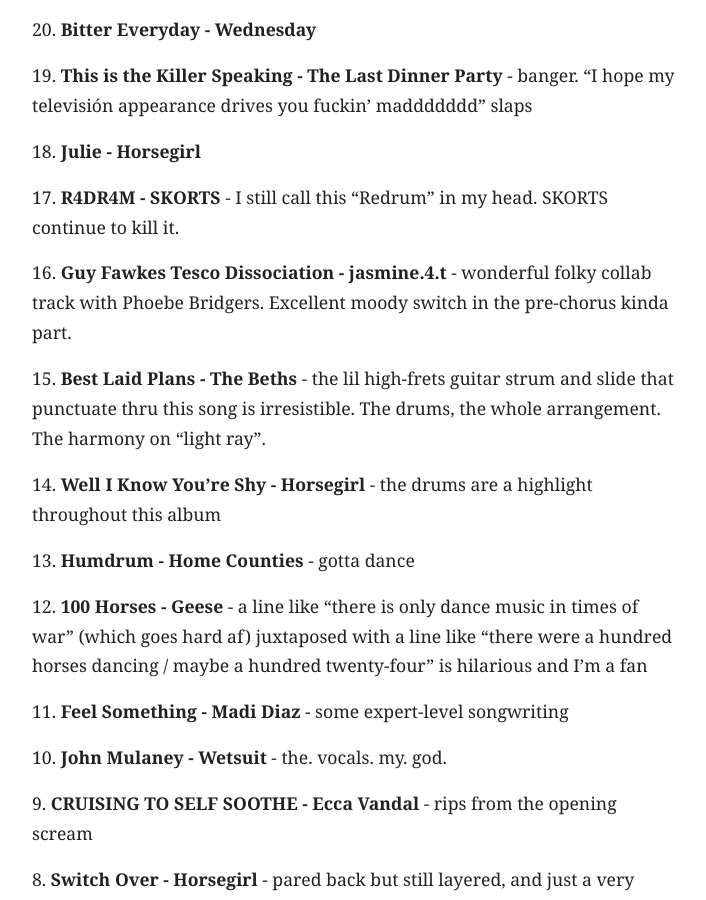
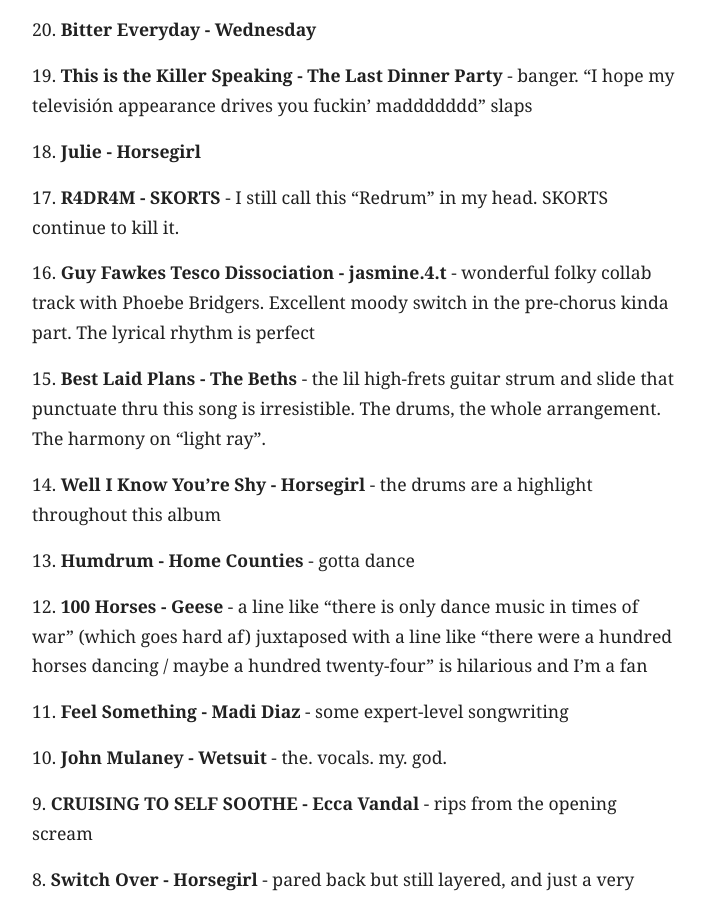
Before and after one commit to ttwardz/bum-notes-blog, a Jekyll site: the page built from _posts/2026-06-27-favorite-music-2025.md, in a window 1280 px wide and 900 px high, scrolled down 1380 px. Shown: the whole window, without its empty margins (284-990 px from the left). Built offline with Jekyll 4.4.1, drawn with Linux system fonts in a browser that asks for light colours.

Commit message:
minor edit to post

```diff
--- a/_posts/2026-06-27-favorite-music-2025.md
+++ b/_posts/2026-06-27-favorite-music-2025.md
@@ -56,7 +56,7 @@ tags: [music]
 
 17\. **R4DR4M - SKORTS** - I still call this “Redrum” in my head. SKORTS continue to kill it.
 
-16\. **Guy Fawkes Tesco Dissociation - jasmine.4.t** - wonderful folky collab track with Phoebe Bridgers. Excellent moody switch in the pre-chorus kinda part.
+16\. **Guy Fawkes Tesco Dissociation - jasmine.4.t** - wonderful folky collab track with Phoebe Bridgers. Excellent moody switch in the pre-chorus kinda part. The lyrical rhythm is perfect
 
 15\. **Best Laid Plans - The Beths** - the lil high-frets guitar strum and slide that punctuate thru this song is irresistible. The drums, the whole arrangement. The harmony on “light ray”.
 
```
